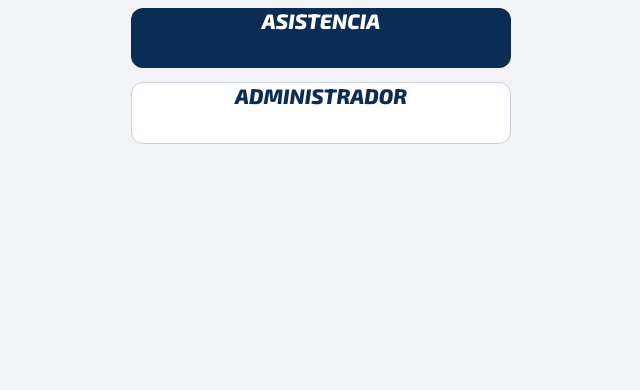
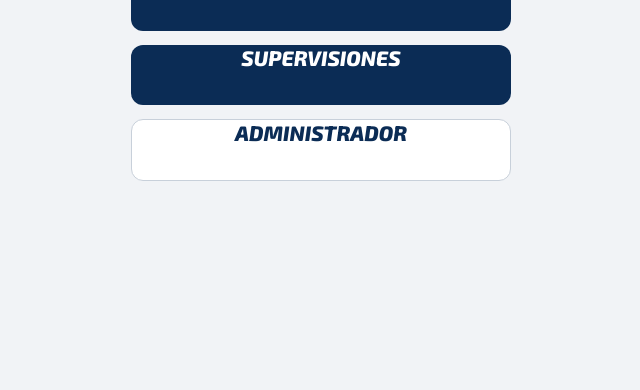
Before and after one commit to squiroza/sisero_asistencia, a plain HTML site: page index.html in a window 1280 px wide. Shown: the part 410-800 px from the top of the page, without its empty margins (319-959 px from the left). Drawn offline with Linux system fonts and the light colour scheme.

Commit message:
Add files via upload

```diff
--- a/index.html
+++ b/index.html
@@ -28,6 +28,7 @@ button.inst{height:46px;border-radius:12px;border:1px dashed #2f6aa3;background:
 <div class="box">
   <img src="assets/sisero-logo.png" alt="SISERO">
   <a class="a1" href="checador/">Asistencia</a>
+  <a class="a1" href="supervisiones.html">Supervisiones</a>
   <a class="a2" href="admin/">Administrador</a>
   <button class="inst" id="instalar" type="button" hidden>Instalar SISERO en este equipo</button>
   <div class="ayuda" id="ayudaIos" hidden>En iPhone: toca <b>Compartir</b> y luego <b>“Agregar a inicio”</b>.</div>
```
